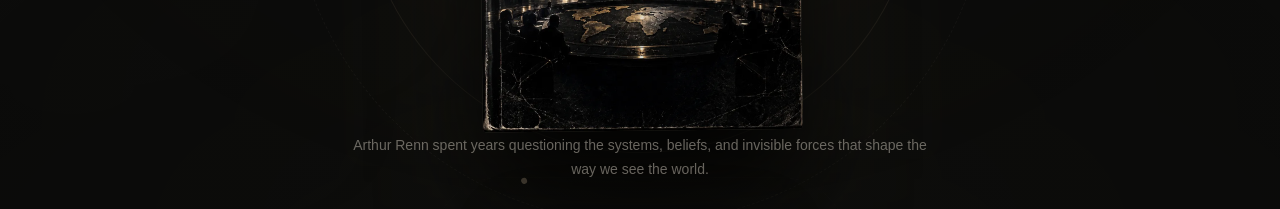
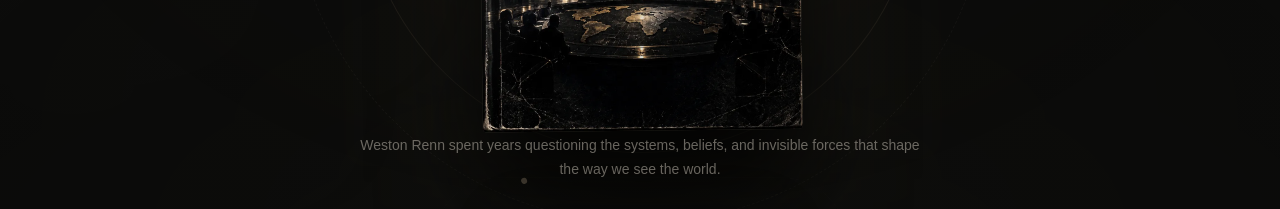
Before and after one commit to itsmilos/arthurrenn, a Next.js app: page / in a window 1280 px wide. Shown: the part 860-1069 px from the top of the page. Built offline with nearby package versions, Linux system fonts and the light colour scheme.

Commit message:
feat: updated author name in hero section

```diff
--- a/components/Hero.tsx
+++ b/components/Hero.tsx
@@ -261,7 +261,7 @@ export default function Hero() {
           className="relative z-20 flex flex-col items-center text-center"
         >
           <p className="max-w-xl text-[13px] leading-6 text-[#b9b4aa]/55 md:text-[14px]">
-            Arthur Renn spent years questioning the systems, beliefs, and
+            Weston Renn spent years questioning the systems, beliefs, and
             invisible forces that shape the way we see the world.
           </p>
 
```
